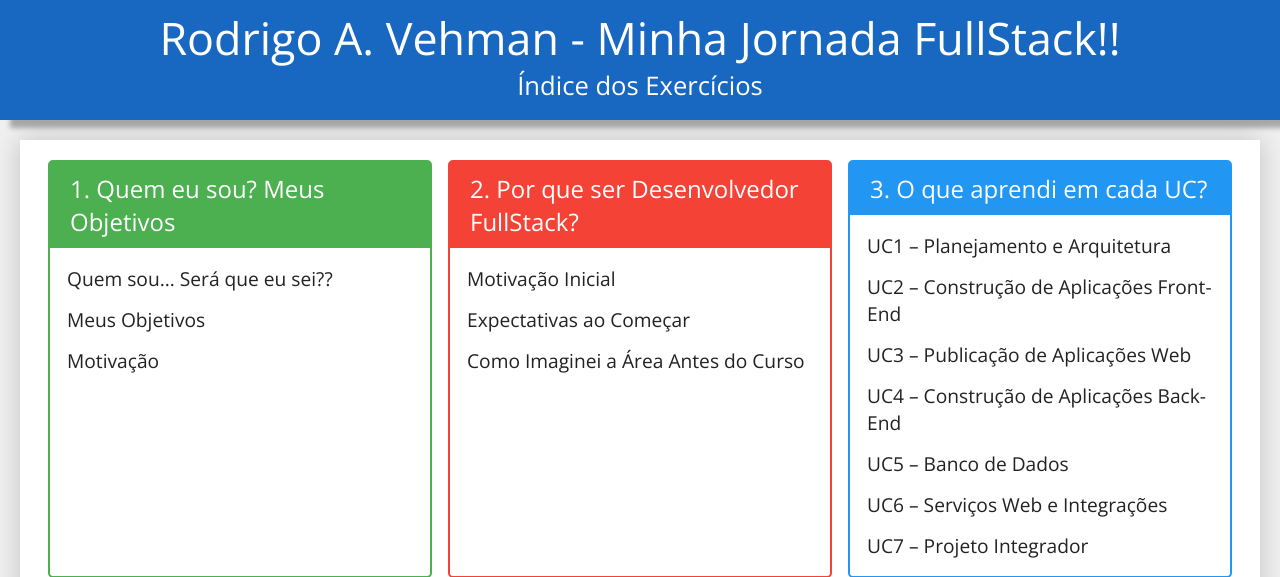
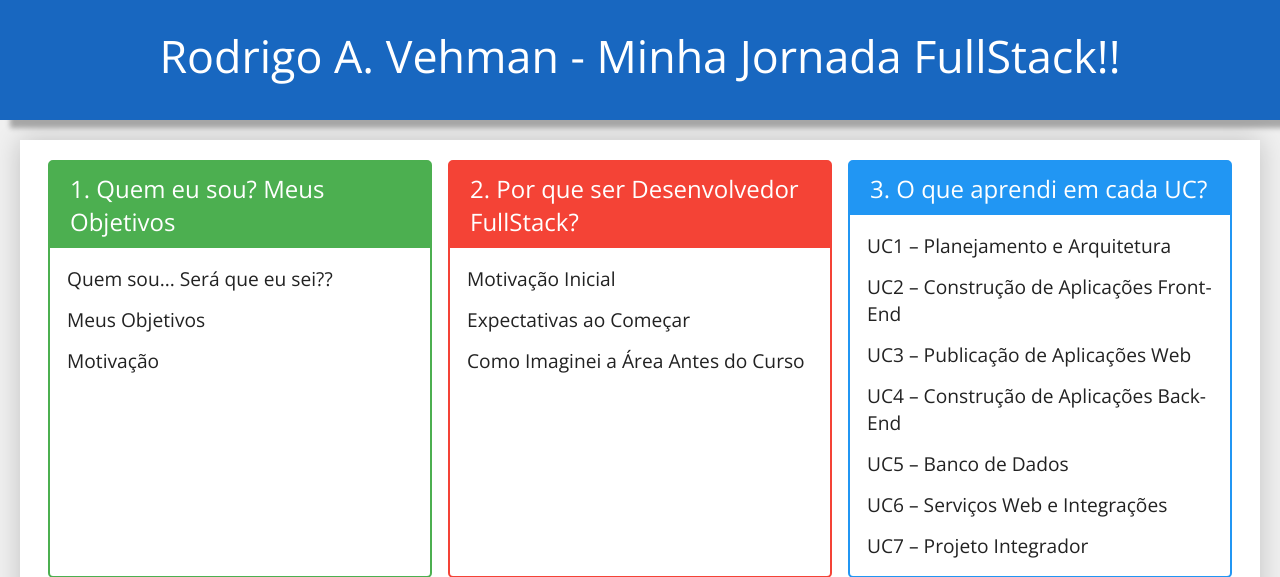
Before and after one commit to Rodvehman/MinhaJornadaDev, a PHP site: page / in a window 1280 px wide. Shown: the top 577 px of the page. Run offline with PHP 8.4, Linux system fonts and the light colour scheme.

Commit message:
Update index.php

```diff
--- a/index.php
+++ b/index.php
@@ -10,7 +10,6 @@
 <body>
     <header class="cabecalho">
         <h1>Rodrigo A. Vehman - Minha Jornada FullStack!!</h1>
-        <h2>Índice dos Exercícios</h2>
     </header>
     <main class="principal">
         <div class="conteudo">
```
